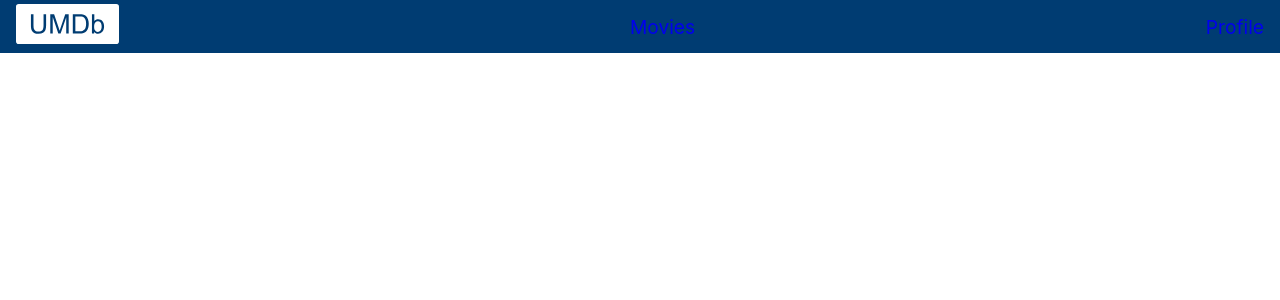
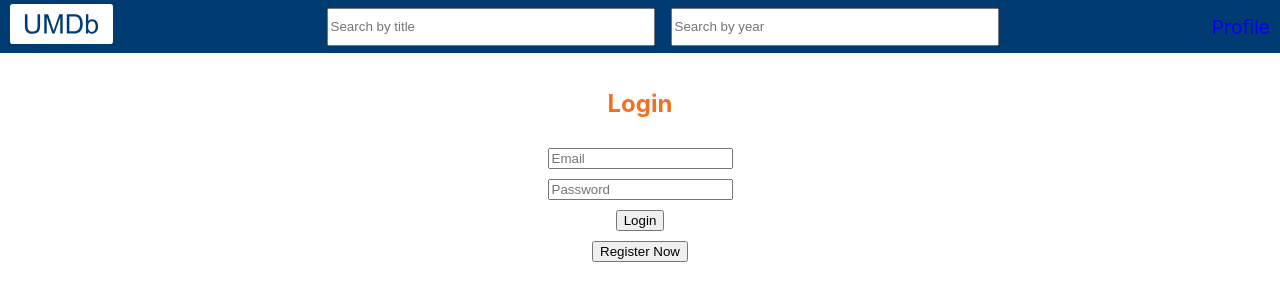
Before and after one commit to danemadsen/CAB230-Assignment-2, a React (Create React App) app: page /profile in a window 1280 px wide. Before the commit this address had no page. Shown: the top 300 px of the page. Built offline with nearby package versions, Linux system fonts and the light colour scheme.

Commit message:
BIg step

```diff
--- a/package.json
+++ b/package.json
@@ -6,6 +6,8 @@
     "@testing-library/jest-dom": "^5.16.5",
     "@testing-library/react": "^13.4.0",
     "@testing-library/user-event": "^13.5.0",
+    "ag-grid-community": "^29.3.3",
+    "ag-grid-react": "^29.3.3",
     "axios": "^1.4.0",
     "react": "^18.2.0",
     "react-dom": "^18.2.0",
--- a/src/App.css
+++ b/src/App.css
@@ -31,7 +31,8 @@
   background-color: #003c72ff;
   padding: 0.25rem 0;
   display: flex;
-  align-items: center; /* Add this line to center the content vertically */
+  align-items: center;
+  justify-content: space-between;
   margin-bottom: 1rem;
 }
 
@@ -42,31 +43,45 @@
 
 nav ul {
   display: flex;
-  justify-content: space-between;
   list-style-type: none;
+  margin: 0;
   padding: 0;
-  margin: 0;
-  width: 100%; /* Add this line to ensure the list items are spaced out properly */
 }
 
 nav li {
-  margin: 0 1rem;
   display: flex;
-  align-items: center; /* Add this line to center the text vertically */
+  align-items: center;
+  justify-content: center;
+  margin: 0 10px;
 }
 
 nav li a {
-  font-size: 1.2rem; /* Make the link text bigger */
-  text-decoration: none; /* Remove the underline */
+  font-size: 1.2rem;
+  text-decoration: none;
 }
 
 nav li a:hover {
-  text-decoration: underline; /* Show the underline when the user hovers over the link */
+  text-decoration: underline;
 }
-
 
 nav li a:visited {
   color: white;
+}
+
+nav input {
+  margin-left: 5px;
+  width: 20rem;
+  height: 2rem;
+}
+
+.search-inputs {
+  display: flex;
+  justify-content: center;
+  align-items: center;
+}
+
+.search-inputs input {
+  margin: 0 0.5rem;
 }
 
 /* MoviesPage CSS */
@@ -96,7 +111,7 @@
 .movies-page th {
   text-align: left;
   background-color: rgb(8, 81, 145);
-  color: #f37021; /* Text color for table header */
+  color: #f37021;
 }
 
 .movies-page tr {
@@ -129,10 +144,41 @@
   margin-bottom: 1rem;
 }
 
-/* Add this new class to App.css */
 .profile-page {
   display: flex;
   flex-direction: column;
   align-items: center;
   gap: 10px;
 }
+
+.ag-theme-custom {
+  height: 600px;
+  width: 100%;
+}
+
+.ag-theme-custom .ag-header-cell {
+  background-color: rgb(8, 81, 145);
+  color: #f37021;
+}
+
+.ag-theme-custom .ag-header-cell-label {
+  color: #f37021;
+  font-weight: bold;
+}
+
+.ag-theme-custom .ag-cell {
+  border-right: 1px solid #d9e2ee;
+}
+
+.ag-theme-custom .ag-row {
+  color: #0066b9;
+}
+
+.ag-theme-custom .ag-row:hover {
+  background-color: #90dfff;
+  cursor: pointer;
+}
+
+.ag-theme-custom .ag-paging-panel {
+  border-top: 1px solid #d9e2ee;
+}
--- a/src/App.js
+++ b/src/App.js
@@ -2,40 +2,41 @@
 import logo from './logo.svg';
 
 import React from 'react';
-import { BrowserRouter as Router, Routes, Route, Link } from 'react-router-dom';
+import { BrowserRouter, Routes, Route, Link } from 'react-router-dom';
 
 import LandingPage from './pages/LandingPage';
 import MoviesPage from './pages/MoviesPage';
 import MoviePage from './pages/MoviePage';
 import PersonPage from './pages/PersonPage';
 import ProfilePage from './pages/ProfilePage';
+import SearchInputs from './components/SearchInputs';
 
 function App() {
   return (
-    <Router>
+    <BrowserRouter>
       <div>
         <nav>
           <ul>
             <li>
               <Link to="/"><img src={logo} alt="Home" width="40" height="40" /></Link>
             </li>
+          </ul>
+          <SearchInputs />
+          <ul>
             <li>
-              <Link to="/movies">Movies</Link>
-            </li>
-            <li>
-              <Link to="/userprofile">Profile</Link>
+              <Link to="/profile">Profile</Link>
             </li>
           </ul>
         </nav>
         <Routes>
-          <Route exact path="/" element={<LandingPage/>}/>
-          <Route exact path="/movies" element={<MoviesPage/>}/>
-          <Route exact path="/movies/data/:id" element={<MoviePage/>}/>
-          <Route exact path="/people/:id" element={<PersonPage/>}/>
-          <Route exact path="/userprofile" element={<ProfilePage/>}/>
+          <Route exact path="/" element={<LandingPage />} />
+          <Route exact path="/movies" element={<MoviesPage />} />
+          <Route exact path="/movies/data/:id" element={<MoviePage />} />
+          <Route exact path="/people/:id" element={<PersonPage />} />
+          <Route exact path="/profile" element={<ProfilePage />} />
         </Routes>
       </div>
-    </Router>
+    </BrowserRouter>
   );
 }
 
--- /dev/null
+++ b/src/components/SearchInputs.js
@@ -0,0 +1,38 @@
+import React, { useState, useEffect } from 'react';
+import { useNavigate } from 'react-router-dom';
+
+function SearchInputs() {
+  const [searchTitle, setSearchTitle] = useState('');
+  const [searchYear, setSearchYear] = useState('');
+
+  const navigate = useNavigate();
+
+  const handleTitleChange = (event) => setSearchTitle(event.target.value);
+
+  const handleYearChange = (event) => setSearchYear(event.target.value);
+
+  useEffect(() => {
+    if (searchTitle || searchYear) navigate(`/movies?title=${searchTitle}&year=${searchYear}`);
+  }, [searchTitle, searchYear, navigate]);
+
+  return (
+    <div className="search-inputs">
+      <input
+        id="title-input"
+        type="text"
+        placeholder="Search by title"
+        value={searchTitle}
+        onChange={handleTitleChange}
+      />
+      <input
+        id="year-input"
+        type="text"
+        placeholder="Search by year"
+        value={searchYear}
+        onChange={handleYearChange}
+      />
+    </div>
+  );
+}
+
+export default SearchInputs;
--- a/src/pages/MoviesPage.js
+++ b/src/pages/MoviesPage.js
@@ -1,108 +1,60 @@
-import React from 'react';
+import React, { useEffect, useState } from 'react';
+import { useLocation } from 'react-router-dom';
+import { AgGridReact } from 'ag-grid-react';
+import { useNavigate } from 'react-router-dom';
 import { getMovies } from '../API';
-import { Link } from 'react-router-dom'; // Import Link from react-router-dom
-import '../App.css';
 
 function MoviesPage() {
-  const [movies, setMovies] = React.useState([]);
-  const [year, setYear] = React.useState('1996');
-  const [title, setTitle] = React.useState('');
-  const [currentPage, setCurrentPage] = React.useState(1);
-  const [totalPages, setTotalPages] = React.useState(null);
+  const [movies, setMovies] = useState([]);
+  const [gridApi, setGridApi] = useState(null);
+  const location = useLocation();
+  const navigate = useNavigate();
+  const searchParams = new URLSearchParams(location.search);
+  const title = searchParams.get('title');
+  const year = searchParams.get('year');
 
-  const handleYearChange = (event) => {
-    setYear(event.target.value);
+  useEffect(() => {
+    const fetchMovies = async () => {
+      const response = await getMovies(title, year);
+      setMovies(response.data);
+    };
+    fetchMovies();
+  }, [title, year]);
+
+  const onGridReady = (params) => {
+    setGridApi(params.api);
   };
 
-  const handleTitleChange = (event) => {
-    setTitle(event.target.value);
+  const onRowClicked = (params) => {
+    const movieId = params.data.id;
+    navigate(`/movies/data/${movieId}`);
   };
 
-  const handleSubmit = (event) => {
-    event.preventDefault();
-    getMovies(year, title, currentPage)
-      .then(({ data, pagination }) => {
-        setMovies(data);
-        setTotalPages(pagination.lastPage);
-      })
-      .catch(error => console.log(error));
+  const onGridSizeChanged = () => {
+    gridApi.sizeColumnsToFit();
   };
 
-  React.useEffect(() => {
-    getMovies(year, title, currentPage)
-      .then(({ data, pagination }) => {
-        setMovies(data);
-        setTotalPages(pagination.lastPage);
-      })
-      .catch(error => console.log(error));
-  }, [year, title, currentPage]);
-
-  const handlePrevPage = () => {
-    if (currentPage > 1) {
-      setCurrentPage(currentPage - 1);
-    }
-  };
-
-  const handleNextPage = () => {
-    if (currentPage < totalPages) {
-      setCurrentPage(currentPage + 1);
-    }
-  };
+  const columnDefs = [
+    { field: 'title', headerName: 'Title', minWidth: 200, flex: 1 },
+    { field: 'release_date', headerName: 'Release Date', minWidth: 150, flex: 1 },
+    { field: 'vote_average', headerName: 'Rating', minWidth: 100, flex: 1 },
+  ];
 
   return (
     <div className="movies-page">
-      <h1 style={{ textAlign: 'center' }}>Movies</h1>
-      <form onSubmit={handleSubmit} className="search-form">
-        <div>
-          <label htmlFor="title-input">Search by Title:</label>
-          <input id="title-input" type="text" value={title} onChange={handleTitleChange} />
-        </div>
-        <div>
-          <label htmlFor="year-input">Search by Year:</label>
-          <input id="year-input" type="text" value={year} onChange={handleYearChange} />
-        </div>
-        <button type="submit">Search</button>
-      </form>
-      {movies.length > 0 ? (
-        <table className="movies-table">
-          <thead>
-            <tr>
-              <th>Title</th>
-              <th>Year</th>
-              <th>IMDb Rating</th>
-              <th>Rotten Tomatoes Rating</th>
-              <th>Metacritic Rating</th>
-              <th>Classification</th>
-            </tr>
-          </thead>
-          <tbody>
-            {movies.map(movie => (
-              <tr key={movie.id}>
-                <td>
-                  <Link to={`/movies/data/${movie.imdbID}`}>{movie.title}</Link>
-                </td>
-                <td>{movie.year}</td>
-                <td>{movie.imdbRating}</td>
-                <td>{movie.rottenTomatoesRating}</td>
-                <td>{movie.metacriticRating}</td>
-                <td>{movie.classification}</td>
-              </tr>
-            ))}
-          </tbody>
-        </table>
-      ) : (
-        <p>Loading....</p>
-      )}
-      <div className="pagination">
-        <button className="prev-button" onClick={handlePrevPage} disabled={currentPage === 1}>
-          Prev
-        </button>
-        <span>
-          {currentPage} / {totalPages}
-        </span>
-        <button className="next-button" onClick={handleNextPage} disabled={currentPage === totalPages}>
-          Next
-        </button>
+      <h1>Movies</h1>
+      <div className="ag-theme-custom">
+        <AgGridReact
+          rowData={movies}
+          onGridReady={onGridReady}
+          onRowClicked={onRowClicked}
+          onGridSizeChanged={onGridSizeChanged}
+          rowModelType="infinite"
+          pagination={true}
+          paginationPageSize={50}
+          cacheBlockSize={50}
+          columnDefs={columnDefs}
+        ></AgGridReact>
       </div>
     </div>
   );
--- a/src/pages/PersonPage.js
+++ b/src/pages/PersonPage.js
@@ -50,7 +50,7 @@
           <ul>
             {person.roles.map((role, index) => (
               <li key={index}>
-                <Link to={`/movies/data/${role.movieId}`} style={{ color: 'blue' }}>
+                <Link to={`/movies/data/${role.movieId}`}>
                   {role.movieName}
                 </Link>{' '}
                 as {role.characters.join(', ')} ({role.category})
```
Also changed, not shown: 1 other file (tests, documents, lock files or other folders).
